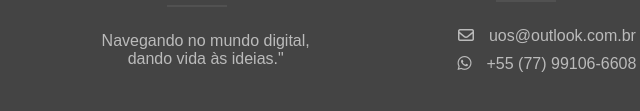
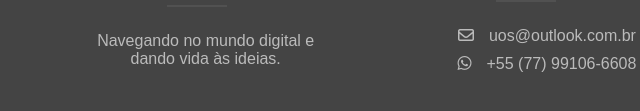
Before and after one commit to uendeloliveira/Portifolio, a plain HTML site: page index.html in a window 1280 px wide. Shown: the part 3424-3535 px from the top of the page, 93-733 px from the left. Drawn offline with Linux system fonts and the light colour scheme.

Commit message:
Update index.html

```diff
--- a/index.html
+++ b/index.html
@@ -76,7 +76,7 @@
             <div class="row">
                 <div class="footer_item">
                     <h2>Sobre</h2>
-                    <p>Navegando no mundo digital, dando vida às ideias."</p>
+                    <p>Navegando no mundo digital e dando vida às ideias.</p>
                 </div>
                 <div class="footer_item contact_item">
                     <h2>Contato</h2>
```
